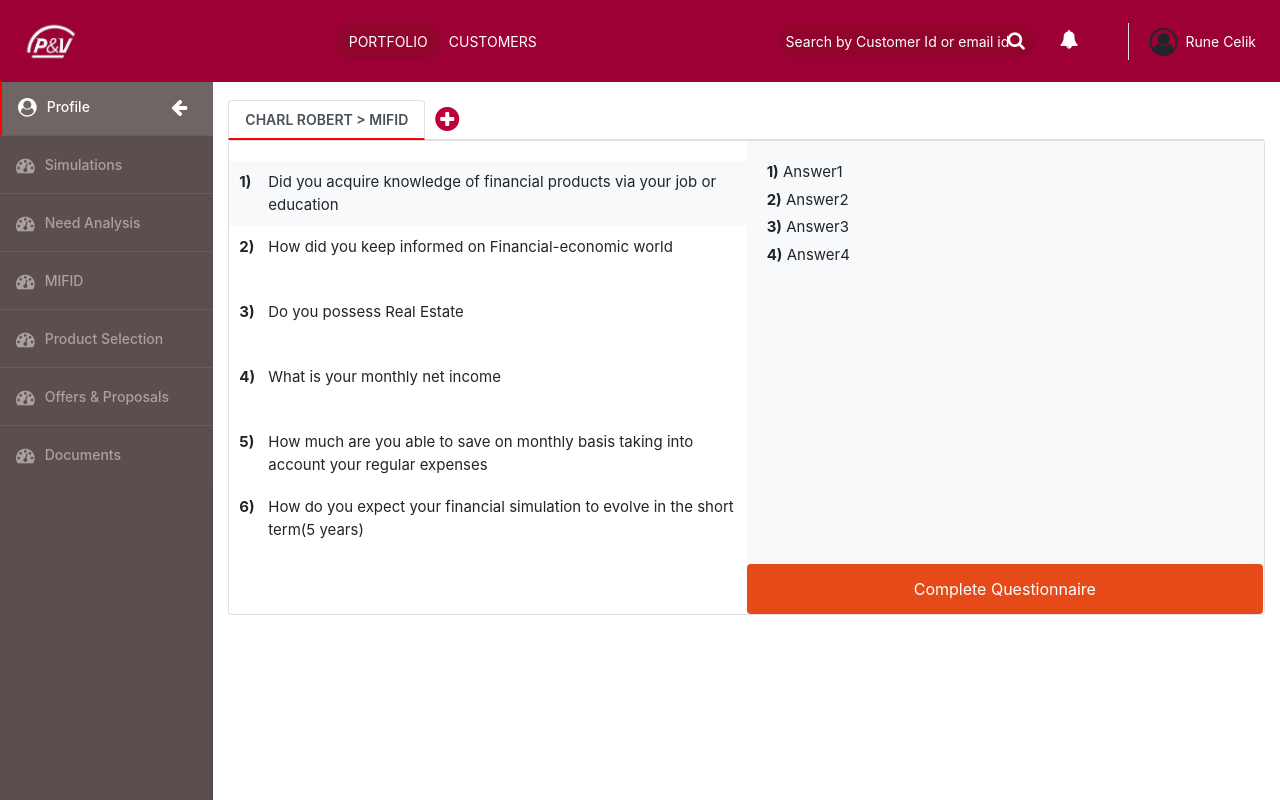
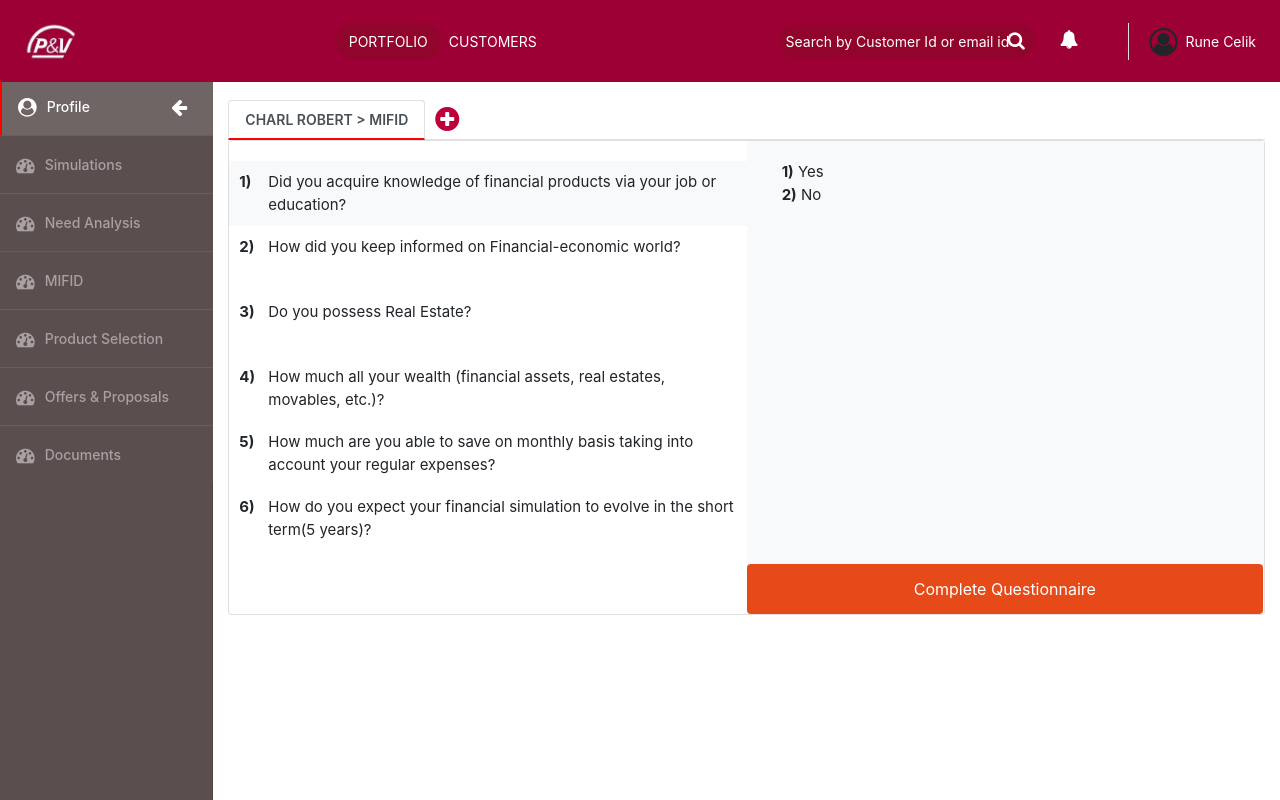
Before and after one commit to NileshProj/PandVReact, a React (Create React App) app: page /profile/mifid in a window 1280 px wide. Built offline with nearby package versions, Linux system fonts and the light colour scheme.

Commit message:
updated files

```diff
--- a/src/components/details/details.component.js
+++ b/src/components/details/details.component.js
@@ -307,8 +307,7 @@ class Details extends React.Component {
                                     <h5 className="card-title text-red m-t-10 m-l-10">
                                         Recent Communication
                     </h5>
-                                    <div>
-                                        <br />
+                                    <div className="m-t-10">
                                         <div className="border m-l-10 m-r-10">
                                         12/12/2018 (Outgoing - SMS) Happy Birthday
                       </div>
--- a/src/components/mifid/mifid.component.js
+++ b/src/components/mifid/mifid.component.js
@@ -4,7 +4,7 @@ import { Link } from 'react-router-dom';
 class MIFID extends React.Component {
     constructor(props) {
         super(props);
-        this.state = { questions: [], active: 1 };
+        this.state = { questions: [], active: 1 , a1: '', a2: '', a3: '',a31: '', a4: '', a5: '', a6 :'', a7: ''};
         this.state.questions = [
             {
                 answer1: ''
@@ -73,40 +73,46 @@ class MIFID extends React.Component {
                                                     <div className="row">
                                                         <div className="col-lg-1 p-r-0"><strong>1)</strong></div>
                                                         <div className="col-lg-11 p-l-0">Did you acquire knowledge of financial
-                                                            products via your job or education</div>
+                                                            products via your job or education?</div>
                                                     </div>
                                                 </li>
                                                 <li className={"nav-item list-group-item " + (this.state.active === 2 ? 'bg-light' : '')} onClick={() => this.setActive(2)}>
                                                     <div className="row">
                                                         <div className="col-lg-1 p-r-0"><strong>2)</strong></div>
                                                         <div className="col-lg-11 p-l-0"> How did you keep informed on
-                                                        Financial-economic world</div>
+                                                        Financial-economic world?</div>
                                                     </div>
                                                 </li>
                                                 <li className={"nav-item list-group-item " + (this.state.active === 3 ? 'bg-light' : '')} onClick={() => this.setActive(3)}>
                                                     <div className="row">
                                                         <div className="col-lg-1 p-r-0"><strong>3)</strong></div>
-                                                        <div className="col-lg-11 p-l-0"> Do you possess Real Estate</div>
+                                                        <div className="col-lg-11 p-l-0"> Do you possess Real Estate?</div>
+                                                    </div>
+                                                </li>
+                                                <li className={"nav-item list-group-item " + (this.state.active === 3.1 ? 'bg-light' : ((this.state.a3 === 1 || this.state.a3 === 2) ? '':'hide'))} onClick={() => this.setActive(3.1)}>
+                                                    <div className="row">
+                                                        <div className="col-lg-1 p-r-0"><strong>3.1)</strong></div>
+                                                        <div className="col-lg-11 p-l-0">  What is the approximate value of your Property?</div>
                                                     </div>
                                                 </li>
                                                 <li className={"nav-item list-group-item " + (this.state.active === 4 ? 'bg-light' : '')} onClick={() => this.setActive(4)}>
                                                     <div className="row">
                                                         <div className="col-lg-1 p-r-0"><strong>4)</strong></div>
-                                                        <div className="col-lg-11 p-l-0">  What is your monthly net income</div>
+                                                        <div className="col-lg-11 p-l-0"> How much all your wealth (financial assets, real estates, movables, etc.)?</div>
                                                     </div>
                                                 </li>
                                                 <li className={"nav-item list-group-item " + (this.state.active === 5 ? 'bg-light' : '')} onClick={() => this.setActive(5)}>
                                                     <div className="row">
                                                         <div className="col-lg-1 p-r-0"><strong>5)</strong></div>
                                                         <div className="col-lg-11 p-l-0">How much are you able to save on
-                                                        monthly basis taking into account your regular expenses</div>
+                                                        monthly basis taking into account your regular expenses?</div>
                                                     </div>
                                                 </li>
                                                 <li className={"nav-item list-group-item " + (this.state.active === 6 ? 'bg-light' : '')} onClick={() => this.setActive(6)}>
                                                     <div className="row">
                                                         <div className="col-lg-1 p-r-0"><strong>6)</strong></div>
                                                         <div className="col-lg-11 p-l-0">How do you expect your financial
-                                                        simulation to evolve in the short term(5 years)</div>
+                                                        simulation to evolve in the short term(5 years)?</div>
                                                     </div>
                                                 </li>
                                             </ul>
@@ -118,18 +124,45 @@ class MIFID extends React.Component {
                                             <div
                                                 className="bg-light p-l-20 p-t-20"
                                                 style={{ height: "100%", fontSize: '15px' }}>
-                                                <div>
-                                                    <strong>1)</strong> Answer1
+                                                <div className={this.state.active === 1 ? 'col-lg-3': 'hide'}>
+                                                    <div><strong>1)</strong> <span className={this.state.a1 === 1 ? "btn-red white p-l-10 p-r-10": ''} onClick={()=>this.setState({a1:1})}>Yes</span></div>
+                                                    <div><strong>2)</strong> <span className={this.state.a1 === 2 ? "btn-red white p-l-10 p-r-10": ''} onClick={()=>this.setState({a1:2})}>No</span></div>
                                                 </div>
-                                                <div className="m-t-5">
-                                                    <strong>2)</strong> Answer2
+                                                <div className={this.state.active === 2 ? '': 'hide'}>
+                                                    <div><strong>1)</strong> <span className={this.state.a2 === 1 ? "btn-red white p-l-10 p-r-10": ''} onClick={()=>this.setState({a2:1})}>News Papers</span></div>
+                                                    <div><strong>2)</strong> <span className={this.state.a2 === 2 ? "btn-red white p-l-10 p-r-10": ''} onClick={()=>this.setState({a2:2})}>TV</span></div>
+                                                    <div><strong>3)</strong> <span className={this.state.a2 === 3 ? "btn-red white p-l-10 p-r-10": ''} onClick={()=>this.setState({a2:3})}>Internet</span></div>
                                                 </div>
-                                                <div className="m-t-5">
-                                                    <strong>3)</strong> Answer3
+                                                <div className={this.state.active === 3 ? '': 'hide'}>
+                                                    <div><strong>1)</strong> <span className={this.state.a3 === 1 ? "btn-red white p-l-10 p-r-10": ''} onClick={()=>{this.setState({a3:1});this.setState({active: 3.1})}}>Yes (One Property)</span></div>
+                                                    <div><strong>2)</strong> <span className={this.state.a3 === 2 ? "btn-red white p-l-10 p-r-10": ''} onClick={()=>{this.setState({a3:2});this.setState({active: 3.1})}}>Yes (More than One Property)</span></div>
+                                                    <div><strong>2)</strong> <span className={this.state.a3 === 3 ? "btn-red white p-l-10 p-r-10": ''} onClick={()=>this.setState({a3:3})}>No</span></div>
+
                                                 </div>
-                                                <div className="m-t-5">
-                                                    <strong>4)</strong> Answer4
+                                                <div className={this.state.active === 3.1 ? '': 'hide'}>
+                                                    <div><strong>1)</strong> <span className={this.state.a31 === 1 ? "btn-red white p-l-10 p-r-10": ''} onClick={()=>this.setState({a31:1})}>Below 250K EUR</span></div>
+                                                    <div><strong>2)</strong> <span className={this.state.a31 === 2 ? "btn-red white p-l-10 p-r-10": ''} onClick={()=>this.setState({a31:2})}>Between 250K - 1M EUR</span></div>
+                                                    <div><strong>2)</strong> <span className={this.state.a31 === 3 ? "btn-red white p-l-10 p-r-10": ''} onClick={()=>this.setState({a31:3})}>Above 1M EUR</span></div>
+
                                                 </div>
+                                                <div className={this.state.active === 4 ? '': 'hide'}>
+                                                    <div><strong>1)</strong> <span className={this.state.a4 === 1 ? "btn-red white p-l-10 p-r-10": ''} onClick={()=>this.setState({a4:1})}>Below 20 Millian EUR</span></div>
+                                                    <div><strong>2)</strong> <span className={this.state.a4 === 2 ? "btn-red white p-l-10 p-r-10": ''} onClick={()=>this.setState({a4:2})}>Between EUR 20 and 70 Millian</span></div>
+                                                    <div><strong>3)</strong> <span className={this.state.a4 === 3 ? "btn-red white p-l-10 p-r-10": ''} onClick={()=>this.setState({a4:3})}>Over EUR 70 Millian</span></div>
+
+                                                </div>
+                                                <div className={this.state.active === 5 ? '': 'hide'}>
+                                                    <div><strong>1)</strong> <span className={this.state.a5 === 1 ? "btn-red white p-l-10 p-r-10": ''} onClick={()=>this.setState({a5:1})}>Below 10 Millian EUR</span></div>
+                                                    <div><strong>2)</strong> <span className={this.state.a5 === 2 ? "btn-red white p-l-10 p-r-10": ''} onClick={()=>this.setState({a5:2})}>Between 10 to 30 Millian EUR</span></div>
+                                                    <div><strong>3)</strong> <span className={this.state.a5 === 3 ? "btn-red white p-l-10 p-r-10": ''} onClick={()=>this.setState({a5:3})}>Above 30 Millian EUR</span></div>
+                                                </div>
+                                                <div className={this.state.active === 6 ? '': 'hide'}>
+                                                    <div><strong>1)</strong> <span className={this.state.a6 === 1 ? "btn-red white p-l-10 p-r-10": ''} onClick={()=>this.setState({a6:1})}>Should Cover Financial Goal</span></div>
+                                                    <div><strong>2)</strong> <span className={this.state.a6 === 2 ? "btn-red white p-l-10 p-r-10": ''} onClick={()=>this.setState({a6:2})}>Get good returns</span></div>
+                                                    <div><strong>3)</strong> <span className={this.state.a6 === 3 ? "btn-red white p-l-10 p-r-10": ''} onClick={()=>this.setState({a6:3})}>Enough for retirement plan</span></div>
+
+                                                </div>
+
                                                 <button className="btn btn-red full-width white" data-toggle="modal" data-target=".bd-example-modal-lg"
                                                     style={{ position: "absolute", width: '97%', bottom: 0, left: 0 }}>Complete Questionnaire</button>
                                             </div>
--- a/src/components/sidebar/sidebar.component.js
+++ b/src/components/sidebar/sidebar.component.js
@@ -30,7 +30,7 @@ class SideBar extends React.Component {
                                 <li className={"nav-item list-group-item bg-brown p-l-0 " + (this.state.active === 2 ? 'active' : '')}>
                                     <Link className={"nav-link " + (this.state.active === 2 ? 'active' : '')}
                                     onMouseEnter={()=>this.setState({popup: true})}
-                                    onMouseLeave={()=>this.setState({popup: false})}
+                                    // onMouseLeave={()=>this.setState({popup: false})}
                                     onClick={() => this.setState({ active: 2 })} to="/profile/simulation">
                                         <span data-feather="file" />
                                         <i className="fa fa-dashboard fa-lg m-r-10" aria-hidden="true" />
@@ -86,7 +86,7 @@ class SideBar extends React.Component {
                                 </li>
                             </ul>
                         </div>
-                        <div className={"custom-popup "+(this.state.popup ? '': 'hide')}>
+                        <div className={"custom-popup "+(this.state.popup ? '': 'hide')} onMouseLeave={()=>this.setState({popup: false})}>
                         <div className="row m-t-10 custom-popover popover bs-popover-right">
                             <div className="arrow" />
                             <div className="row">
--- a/src/components/simulation/simulation.component.js
+++ b/src/components/simulation/simulation.component.js
@@ -218,7 +218,7 @@ class Simulation extends React.Component {
                               <div className="col-lg-4">
                                 <span>VAPZ</span>
                                 <br />
-                                <strong className="fiscal-values">{(21291.80*(this.state.value-16)/100).toFixed(2) < 0 ? (21291.80*(this.state.value-16/100).toFixed(2)): 3256.87}</strong>&nbsp;
+                                <strong className="fiscal-values">{(21291.80*(this.state.value-16)/100).toFixed(2) < 0 ? (3256.87 - this.state.value) :3256.87}</strong>&nbsp;
 
                                 <div className="input-group-append">
                                   <span className="info-icon-fiscal-first" data-toggle="tooltip"
@@ -228,7 +228,7 @@ class Simulation extends React.Component {
                               <div className="col-lg-4">
                                 <span>IPT</span>
                                 <br />
-                                <strong className="fiscal-values">{(21291.80*(this.state.value-16)/100).toFixed(2) < 0 ? '0':(21291.80*(this.state.value-16)/100).toFixed(2)}</strong>&nbsp;
+                                <strong className="fiscal-values">{ (21291.80*(this.state.value-16)/100).toFixed(2) < 0 ? '0':(21291.80*(this.state.value-16)/100).toFixed(2)}</strong>&nbsp;
                                 <div className="input-group-append">
                                   <span className="info-icon-fiscal-second" data-toggle="tooltip"
                                 data-placement="top" title="IPT">ⓘ</span>
```
Also changed, not shown: src/components/need-analysis/need-analysis.component.js (+39 -5 lines).
